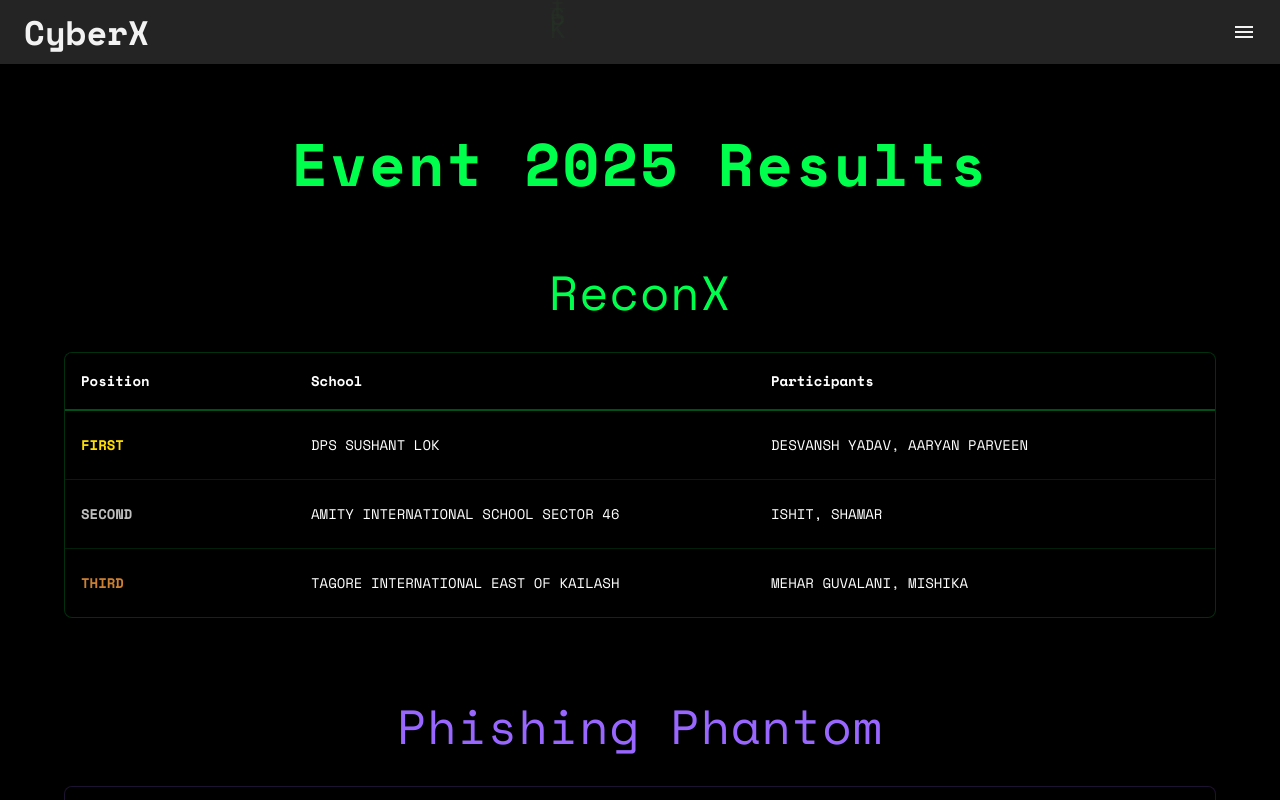
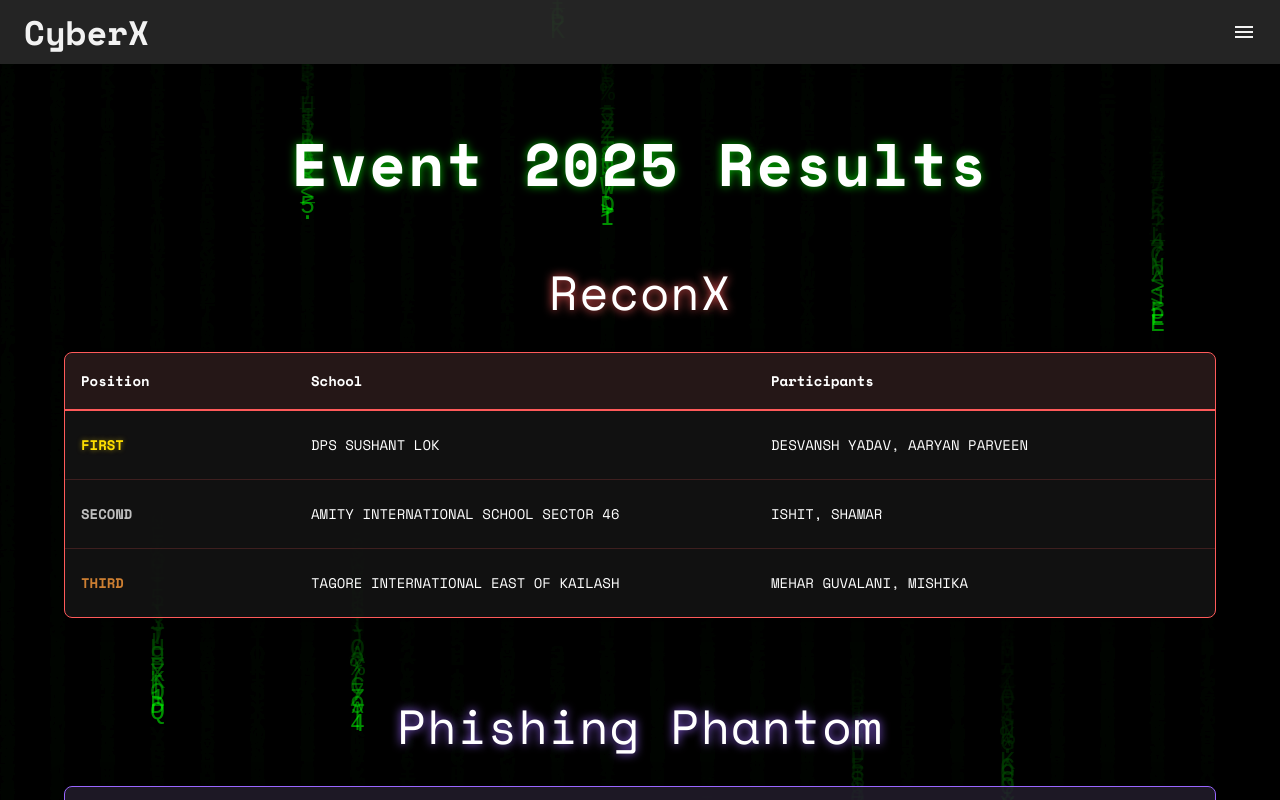
Before and after one commit to CyberX-club/cyber_x, a React (Create React App) app: page /results in a window 1280 px wide. Shown: the top 800 px of the page. Built offline with nearby package versions, Linux system fonts and the light colour scheme; a web font is replaced by a local one.

Commit message:
Results Final

```diff
--- a/src/components/Results.js
+++ b/src/components/Results.js
@@ -7,7 +7,7 @@ const Results = () => {
   const results = [
     {
       eventName: 'ReconX',
-      color: '#00ff4c',
+      color: '#ff5a5a',
       winners: [
         { position: 'FIRST', school: 'DPS SUSHANT LOK', participants: 'DESVANSH YADAV, AARYAN PARVEEN' },
         { position: 'SECOND', school: 'AMITY INTERNATIONAL SCHOOL SECTOR 46', participants: 'ISHIT, SHAMAR' },
@@ -40,7 +40,7 @@ const Results = () => {
   };
 
   return (
-    <Box sx={{ position: 'relative', overflow: 'hidden', minHeight: '100vh', backgroundColor: '#000' }}>
+    <Box sx={{ position: 'relative', overflow: 'hidden', minHeight: '100vh' }}>
       <MatrixBackground />
 
       <Container maxWidth="lg" sx={{ position: 'relative', zIndex: 2, py: 8 }}>
@@ -54,7 +54,8 @@ const Results = () => {
             align="center"
             fontFamily="Space Mono"
             sx={{
-              color: '#00ff4c',
+              color: 'white',
+              textShadow: '0 0 10px rgba(0, 255, 0, 0.7)',
               mb: 8,
               fontWeight: 700,
               letterSpacing: 2
@@ -77,7 +78,8 @@ const Results = () => {
               fontFamily="Space Mono"
               align="center"
               sx={{
-                color: event.color,
+                color: 'white',
+                textShadow: `0 0 10px ${event.color}`,
                 mb: 4,
                 letterSpacing: 1
               }}
@@ -86,22 +88,23 @@ const Results = () => {
             </Typography>
 
             <TableContainer sx={{
-              backgroundColor: 'rgba(0, 0, 0, 0.7)',
+              backgroundColor: 'rgba(20, 20, 20, 0.85)',
               borderRadius: 2,
               overflow: 'hidden',
-              border: `1px solid ${event.color}30`
+              border: `1px solid ${event.color}`,
+              boxShadow: `0 0 20px rgba(0, 0, 0, 0.7)`,
             }}>
               <Table>
                 <TableHead>
                   <TableRow sx={{
-                    backgroundColor: 'rgba(0, 0, 0, 0.5)'
+                    backgroundColor: `${event.color}15`
                   }}>
                     <TableCell
                       sx={{
                         color: 'white',
                         fontFamily: 'Space Mono',
                         fontWeight: 'bold',
-                        borderBottom: `2px solid ${event.color}50`,
+                        borderBottom: `2px solid ${event.color}`,
                         py: 2,
                         width: '20%'
                       }}
@@ -113,7 +116,7 @@ const Results = () => {
                         color: 'white',
                         fontFamily: 'Space Mono',
                         fontWeight: 'bold',
-                        borderBottom: `2px solid ${event.color}50`,
+                        borderBottom: `2px solid ${event.color}`,
                         py: 2,
                         width: '40%'
                       }}
@@ -125,7 +128,7 @@ const Results = () => {
                         color: 'white',
                         fontFamily: 'Space Mono',
                         fontWeight: 'bold',
-                        borderBottom: `2px solid ${event.color}50`,
+                        borderBottom: `2px solid ${event.color}`,
                         py: 2,
                         width: '40%'
                       }}
@@ -140,9 +143,10 @@ const Results = () => {
                       key={i}
                       sx={{
                         '&:hover': {
-                          backgroundColor: 'rgba(0, 0, 0, 0.4)',
+                          backgroundColor: `${event.color}15`,
                         },
-                        borderBottom: i < event.winners.length - 1 ? `1px solid ${event.color}20` : 'none'
+                        transition: 'background-color 0.2s',
+                        borderBottom: i < event.winners.length - 1 ? `1px solid ${event.color}30` : 'none'
                       }}
                     >
                       <TableCell
@@ -151,7 +155,8 @@ const Results = () => {
                           fontWeight: 'bold',
                           fontFamily: 'Space Mono',
                           py: 3,
-                          borderBottom: 'none'
+                          borderBottom: 'none',
+                          textShadow: winner.position === 'FIRST' ? `0 0 5px ${positionColors[winner.position]}80` : 'none'
                         }}
                       >
                         {winner.position}
```
